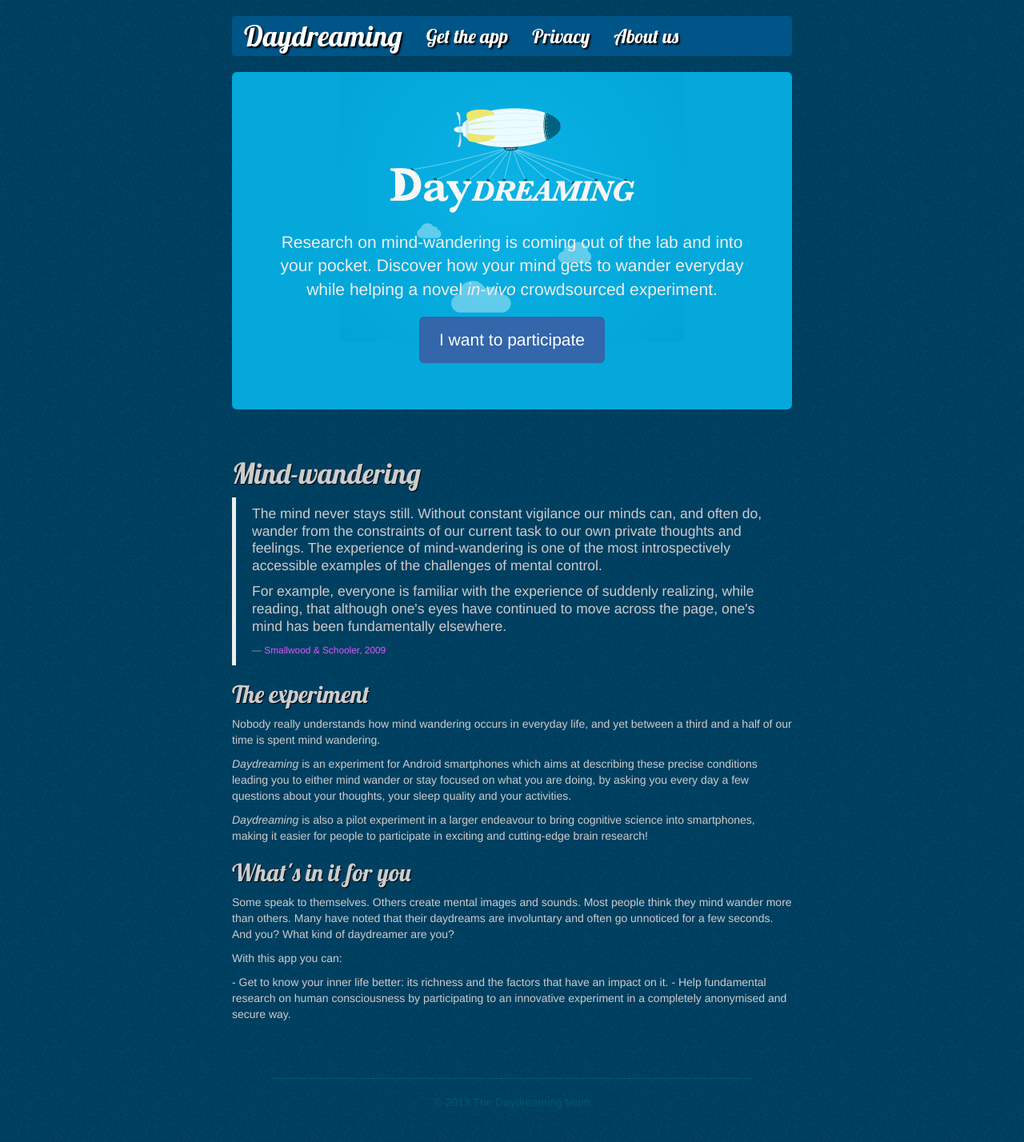
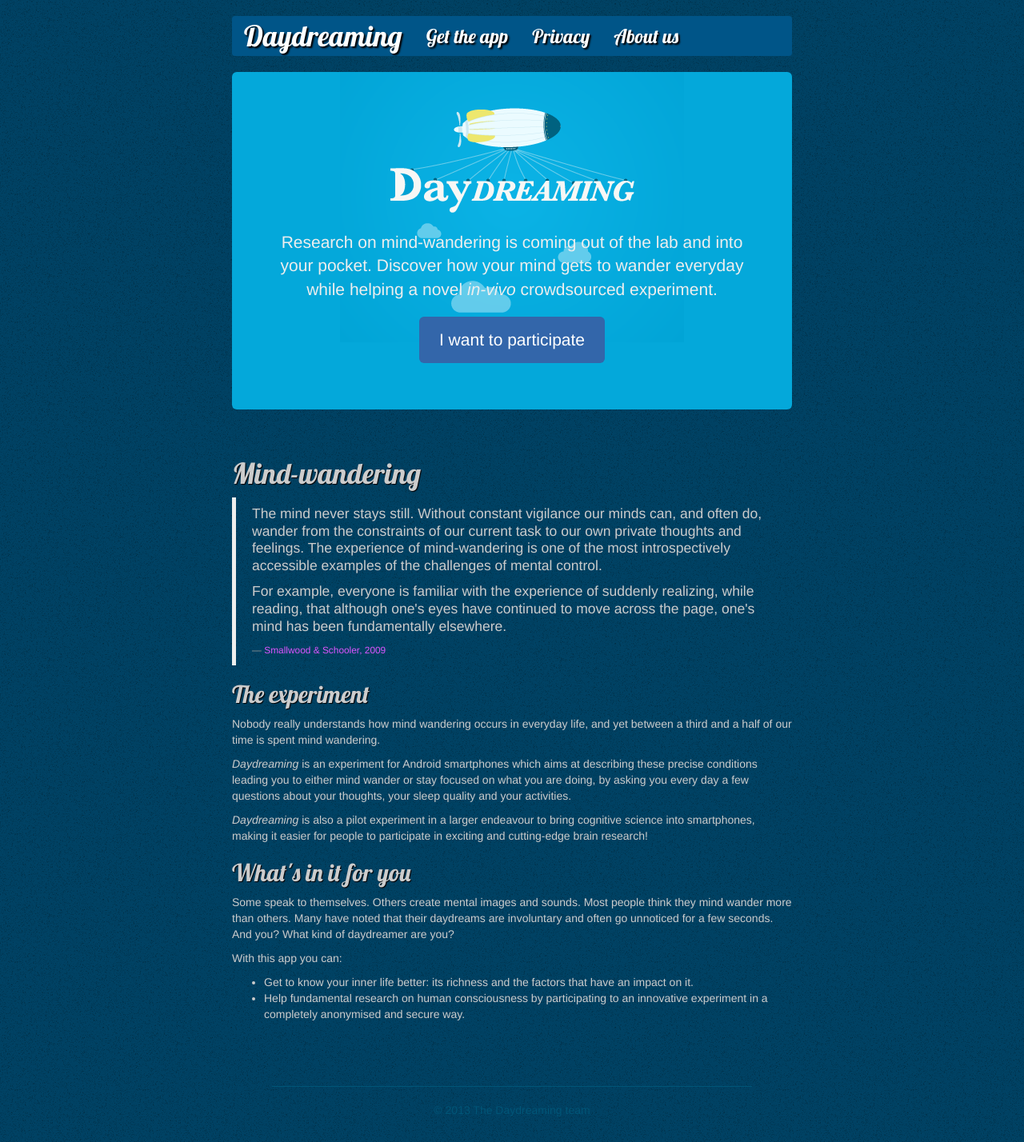
Before and after one commit to daydreaming-experiment/daydreaming-the-app.net, a Jekyll site: the page built from index.html, in a window 1280 px wide. Shown: the whole page at 80% size. Built offline with Jekyll 4.4.1, drawn with Linux system fonts in a browser that asks for light colours; Markdown is read by kramdown in place of the engine named in the settings; comment, search, counter and statistics services are not loaded.

Commit message:
Update index.html

```diff
--- a/index.html
+++ b/index.html
@@ -34,8 +34,11 @@ tag: home
   <p>Some speak to themselves. Others create mental images and sounds. Most people think they mind wander more than others. Many have noted that their daydreams are involuntary and often go unnoticed for a few seconds. And you? What kind of daydreamer are you?
 </p>
 
-<p>With this app you can:</p>
-- Get to know your inner life better: its richness and the factors that have an impact on it.
-- Help fundamental research on human consciousness by participating to an innovative experiment in a completely anonymised and secure way.
+<p>With this app you can:
+<ul>
+  <li>Get to know your inner life better: its richness and the factors that have an impact on it.</li>
+  <li>Help fundamental research on human consciousness by participating to an innovative experiment in a completely anonymised and secure way.</li>
+</ul>
+</p>
 
 </div>
```
